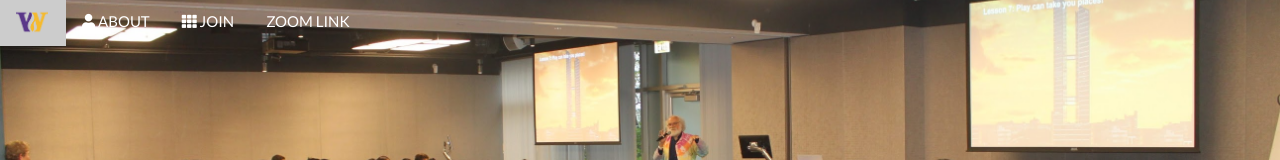
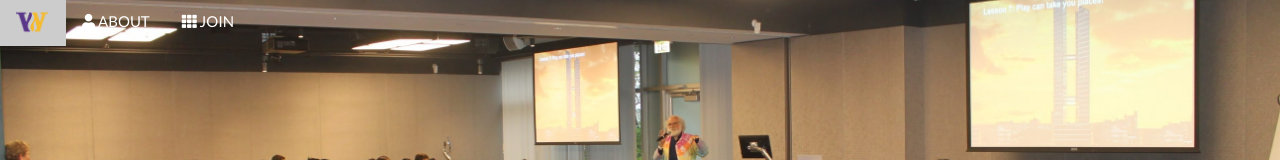
Before and after one commit to wheeler-programming-team/wheeler-programming-team.github.io, a plain HTML site: page index.html in a window 1280 px wide. Shown: the top 160 px of the page. Drawn offline with nearby package versions, Linux system fonts and the light colour scheme.

Commit message:
Removed Zoom

```diff
--- a/index.html
+++ b/index.html
@@ -98,7 +98,7 @@ body, html {
     </a>
     <a href="#about" class="w3-bar-item w3-button w3-hide-small"><i class="fa fa-user"></i> ABOUT</a>
     <a href="#signup" class="w3-bar-item w3-button w3-hide-small"><i class="fa fa-th"></i> JOIN</a>
-    <a href="https://us02web.zoom.us/j/85491242467?pwd=ZFdzcUJvZEZ3TFlOeGpnS1JtZGV0QT09" class="w3-bar-item w3-button" onclick="toggleFunction()">ZOOM LINK</a>
+
   </div>
 
   <!-- Navbar on small screens -->
@@ -106,7 +106,7 @@ body, html {
     <a href="#about" class="w3-bar-item w3-button " onclick="toggleFunction()">ABOUT</a>
     <a href="#signup" class="w3-bar-item w3-button" onclick="toggleFunction()">JOIN</a>
     <a href="#contact" class="w3-bar-item w3-button" onclick="toggleFunction()">CONTACT</a>
-    <a href="https://us04web.zoom.us/j/76383234615?pwd=YkV6aTVJVHBvQ3lWbVVOZVk1YnR3UT09" class="w3-bar-item w3-button" onclick="toggleFunction()">ZOOM LINK</a>
+
 
 </div>
 </div>
```
